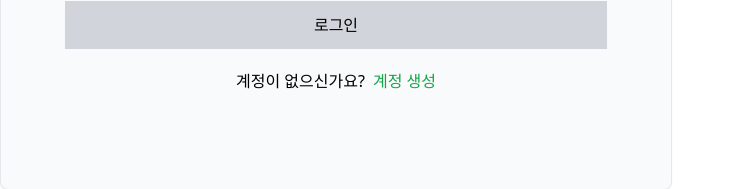
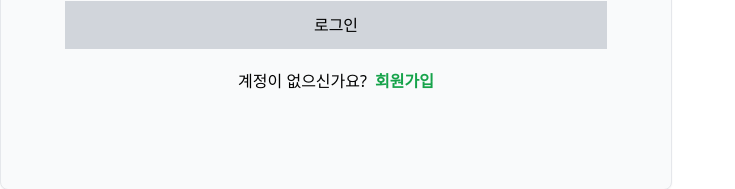
Before and after one commit to GitHubGW/uber-eats-frontend, a React (Create React App) app: page /login in a window 1280 px wide. Shown: the part 313-502 px from the top of the page, without its empty margins (0-735 px from the left). Built offline with nearby package versions, Linux system fonts and the light colour scheme.

Commit message:
refactor: cleanup

```diff
--- a/src/pages/createAccount.tsx
+++ b/src/pages/createAccount.tsx
@@ -2,8 +2,8 @@ import { useForm } from "react-hook-form";
 import { Link, useNavigate, NavigateFunction } from "react-router-dom";
 import Button from "../components/button";
 import ErrorMessage from "../components/errorMessage";
+import MainLayout from "../components/layouts/mainLayout";
 import LightLogo from "../components/lightLogo";
-import PageTitle from "../components/pageTitle";
 import { CreateAccountMutation, Role, useCreateAccountMutation } from "../generated/graphql";
 
 interface CreateAccountFormData {
@@ -41,8 +41,7 @@ const CreateAccount = () => {
   };
 
   return (
-    <div className="wrapper">
-      <PageTitle title="계정 생성" />
+    <MainLayout pageTitle="회원가입">
       <div className="max-w-2xl w-full py-24 px-16 justify-center border rounded-lg shadow-sm bg-gray-50">
         <LightLogo />
         <form onSubmit={handleSubmit(onValid)} className="flex flex-col w-full gap-1.5">
@@ -77,17 +76,17 @@ const CreateAccount = () => {
             <option value={Role.Owner}>음식점 주인</option>
             <option value={Role.Driver}>라이더</option>
           </select>
-          <Button onClick={handleSubmit(onValid)} type={"submit"} loading={loading} isValid={isValid} text="계정 생성" />
+          <Button onClick={handleSubmit(onValid)} type={"submit"} loading={loading} isValid={isValid} text="회원가입" />
           {errors.error?.message && <ErrorMessage message={errors.error?.message} />}
         </form>
         <p className="text-center mt-5 text-base">
           계정이 있으신가요?
-          <Link to="/login" className="ml-2 text-green-600 hover:underline">
+          <Link to="/login" className="ml-2 font-semibold text-green-600 hover:underline">
             로그인
           </Link>
         </p>
       </div>
-    </div>
+    </MainLayout>
   );
 };
 
--- a/src/pages/editProfile.tsx
+++ b/src/pages/editProfile.tsx
@@ -3,8 +3,8 @@ import { useForm } from "react-hook-form";
 import { NavigateFunction, useNavigate } from "react-router";
 import Button from "../components/button";
 import ErrorMessage from "../components/errorMessage";
+import MainLayout from "../components/layouts/mainLayout";
 import LightLogo from "../components/lightLogo";
-import PageTitle from "../components/pageTitle";
 import { useEditProfileMutation } from "../generated/graphql";
 import useMe from "../hooks/useMe";
 
@@ -57,8 +57,7 @@ const EditProfile = () => {
   };
 
   return (
-    <div className="wrapper">
-      <PageTitle title="프로필 수정" />
+    <MainLayout pageTitle="프로필 수정">
       <div className="max-w-2xl w-full py-24 px-16 justify-center border rounded-lg shadow-sm bg-gray-50">
         <LightLogo />
         <form onSubmit={handleSubmit(onValid)} className="flex flex-col w-full gap-1.5">
@@ -98,7 +97,7 @@ const EditProfile = () => {
           {errors.error?.message && <ErrorMessage message={errors.error?.message} />}
         </form>
       </div>
-    </div>
+    </MainLayout>
   );
 };
 
--- a/src/pages/login.tsx
+++ b/src/pages/login.tsx
@@ -3,8 +3,8 @@ import { Link, useNavigate, NavigateFunction, useLocation, Location } from "reac
 import { isLoggedInVar, TOKEN, tokenVar } from "../apollo";
 import Button from "../components/button";
 import ErrorMessage from "../components/errorMessage";
+import MainLayout from "../components/layouts/mainLayout";
 import LightLogo from "../components/lightLogo";
-import PageTitle from "../components/pageTitle";
 import { LoginMutation, useLoginMutation } from "../generated/graphql";
 
 interface LoginFormData {
@@ -52,8 +52,7 @@ const Login = () => {
   };
 
   return (
-    <div className="wrapper">
-      <PageTitle title="로그인" />
+    <MainLayout pageTitle="로그인">
       <div className="max-w-2xl w-full py-24 px-16 justify-center border rounded-lg shadow-sm bg-gray-50">
         <LightLogo />
         <form onSubmit={handleSubmit(onValid)} className="flex flex-col w-full gap-1.5">
@@ -88,12 +87,12 @@ const Login = () => {
         </form>
         <p className="text-center mt-5 text-base">
           계정이 없으신가요?
-          <Link to="/signup" className="ml-2 text-green-600 hover:underline">
-            계정 생성
+          <Link to="/signup" className="ml-2 font-semibold text-green-600 hover:underline">
+            회원가입
           </Link>
         </p>
       </div>
-    </div>
+    </MainLayout>
   );
 };
 
--- /dev/null
+++ b/src/pages/notFound.tsx
@@ -0,0 +1,20 @@
+import { Link } from "react-router-dom";
+import MainLayout from "../components/layouts/mainLayout";
+import NotFoundImage from "../components/notFoundImage";
+
+const NotFound = () => {
+  return (
+    <MainLayout pageTitle="잘못된 페이지">
+      <div className="flex flex-col justify-center items-center">
+        <NotFoundImage />
+        <h1 className="text-2xl font-semibold mt-5">잘못된 페이지입니다.</h1>
+        <p className="text-sm font-medium mt-2">맛있는 것을 찾으러 가요.</p>
+        <Link to="/">
+          <h3 className="mt-5 bg-black hover:bg-gray-900 px-36 py-4 text-white">홈으로</h3>
+        </Link>
+      </div>
+    </MainLayout>
+  );
+};
+
+export default NotFound;
--- a/src/pages/profile.tsx
+++ b/src/pages/profile.tsx
@@ -1,13 +1,12 @@
 import { Link } from "react-router-dom";
-import PageTitle from "../components/pageTitle";
+import MainLayout from "../components/layouts/mainLayout";
 import useMe from "../hooks/useMe";
 
 const Profile = () => {
   const me = useMe();
 
   return (
-    <div className="wrapper">
-      <PageTitle title={`${me?.username} 프로필`} />
+    <MainLayout pageTitle="프로필">
       <div className="max-w-xl w-full py-16 px-16 justify-center border rounded-lg shadow-sm bg-gray-50">
         <div className="flex items-center mb-5">
           <div className="border rounded-full p-10 bg-white">
@@ -36,7 +35,7 @@ const Profile = () => {
           프로필 수정
         </Link>
       </div>
-    </div>
+    </MainLayout>
   );
 };
 
--- a/src/pages/verifyEmail.tsx
+++ b/src/pages/verifyEmail.tsx
@@ -1,8 +1,8 @@
 import { ApolloCache } from "@apollo/client";
 import { useEffect } from "react";
 import { useLocation, Location, useNavigate, NavigateFunction } from "react-router";
+import MainLayout from "../components/layouts/mainLayout";
 import Loading from "../components/loading";
-import PageTitle from "../components/pageTitle";
 import { useVerifyEmailMutation } from "../generated/graphql";
 import useMe from "../hooks/useMe";
 
@@ -31,14 +31,13 @@ const VerifyEmail = () => {
   }, [location, verifyEmailMutation]);
 
   return (
-    <div className="wrapper">
-      <PageTitle title="이메일 인증" />
+    <MainLayout pageTitle="이메일 인증">
       <div className="flex flex-col justify-center items-center">
         <Loading size="w-10" />
         <h1 className="text-md font-semibold mt-3">이메일 인증 처리 중입니다.</h1>
         <p className="text-sm font-medium mt-1">잠시만 기다려주세요.</p>
       </div>
-    </div>
+    </MainLayout>
   );
 };
 
```
